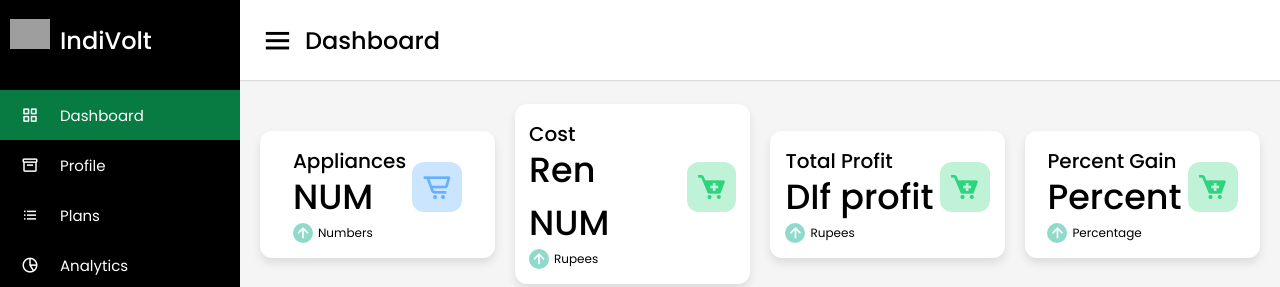
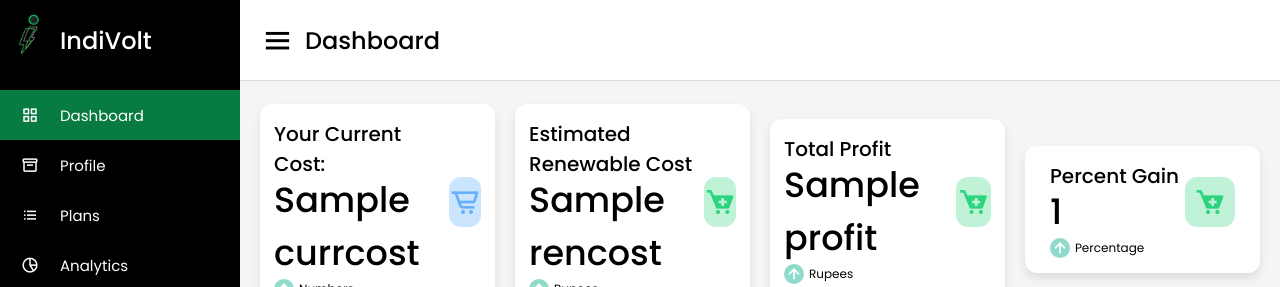
Before and after one commit to diksha-ashkid/IndiVolt, a Flask app: template templates/dashboard.html in a window 1280 px wide; the page is wider, and only the part inside the window is pictured. Shown: the top 287 px of that part. Run offline with Flask 3, Linux system fonts and the light colour scheme; the template is opened without the code that fills it: most values are stand-ins (such as "Sample title", 1, 10 or a date in 2020); parts of the project's set-up code (start-up, migrations or seed data) failed here and were passed over; grey boxes are pictures that could not be loaded.

Commit message:
updated routing

```diff
--- a/main.py
+++ b/main.py
@@ -1,5 +1,7 @@
 from flask import Flask, render_template, request
 import joblib
+import numpy as np
+import random
 
 app = Flask(__name__)
 rf = joblib.load('Indivolt/rfmodel.joblib')
@@ -20,8 +22,13 @@ def submit():
     tvtime = request.form['tvtime']
     arr = [[norooms, nopeople, area, acs, tvs,1, incomes, kids, 1,actime, tvtime]]
     pred = rf.predict(arr)
-    pred = str(pred[0])+"rupees"
-    return render_template('ab.html', pred = pred)
+    pred = int(pred[0])
+    i = random.uniform(0.5, 1.5)
+    print(i)
+    rencost  = np.round(pred - (12*i/100)*pred)
+    profit = np.round(int(pred) - rencost)
+    percent = np.round((profit/int(pred))*100)
+    return render_template('dashboard.html', currcost = pred, rencost = rencost, profit = profit, percent = percent)
 
 
 
--- a/templates/dashboard.html
+++ b/templates/dashboard.html
@@ -3,8 +3,7 @@
 <html lang="en" dir="ltr">
   <head>
     <meta charset="UTF-8">
-    <title> Responsiive Admin Dashboard | CodingLab </title>
-    <link rel="stylesheet" href="style.css">
+    <title> Admin Dashboard </title>
 
     <link href='https://unpkg.com/boxicons@2.0.7/css/boxicons.min.css' rel='stylesheet'>
      <meta name="viewport" content="width=device-width, initial-scale=1.0">
@@ -453,7 +452,7 @@ nav .profile-details i{
 <body>
   <div class="sidebar">
     <div class="logo-details">
-      <i> <img src = 'Indivolt.png' width="40px"></i>
+      <i> <img src = "{{url_for('static', filename='/Indivolt.png')}}" width="40px"></i>
       <span class="logo_name">IndiVolt</span>
     </div>
       <ul class="nav-links">
@@ -483,8 +482,8 @@ nav .profile-details i{
         </li>
         <li>
           <a href="#">
-            <i class='bx bx-cog' ></i>
-            <span class="links_name">Setting</span>
+            <i class='bfx bx-cog' ></i>
+            <span class="links_name">Settings</span>
           </a>
         </li>
         <li class="log_out">
@@ -508,8 +507,14 @@ nav .profile-details i{
       <div class="overview-boxes">
         <div class="box">
           <div class="right-side">
-            <div class="box-topic">Appliances</div>
-            <div class="number">NUM</div>
+            <div class="box-topic">Your Current Cost:</div>
+            <div class="number">
+              {%if currcost %}
+              {{currcost}}
+              {%endif%}
+
+
+            </div>
             <div class="indicator">
               <i class='bx bx-up-arrow-alt'></i>
               <span class="text">Numbers</span>
@@ -519,8 +524,14 @@ nav .profile-details i{
         </div>
         <div class="box">
           <div class="right-side">
-            <div class="box-topic">Cost</div>
-            <div class="number">Ren NUM</div>
+            <div class="box-topic">Estimated Renewable Cost</div>
+            <div class="number">
+              {%if rencost %}
+              {{rencost}}
+              {%endif%}
+
+
+            </div>
             <div class="indicator">
               <i class='bx bx-up-arrow-alt'></i>
               <span class="text">Rupees</span>
@@ -531,7 +542,11 @@ nav .profile-details i{
         <div class="box">
           <div class="right-side">
             <div class="box-topic">Total Profit</div>
-            <div class="number">DIf profit</div>
+            <div class="number">
+              {%if profit %}
+              {{profit}}
+              {%endif%}
+            </div>
             <div class="indicator">
               <i class='bx bx-up-arrow-alt'></i>
               <span class="text">Rupees</span>
@@ -542,7 +557,11 @@ nav .profile-details i{
         <div class="box">
           <div class="right-side">
             <div class="box-topic">Percent Gain</div>
-            <div class="number">Percent</div>
+            <div class="number">
+              {%if percent %}
+              {{percent}}
+              {%endif%}
+            </div>
             <div class="indicator">
               <i class='bx bx-up-arrow-alt'></i>
               <span class="text">Percentage</span>
```
Also changed, not shown: templates/ab.html (+6 -9 lines).
